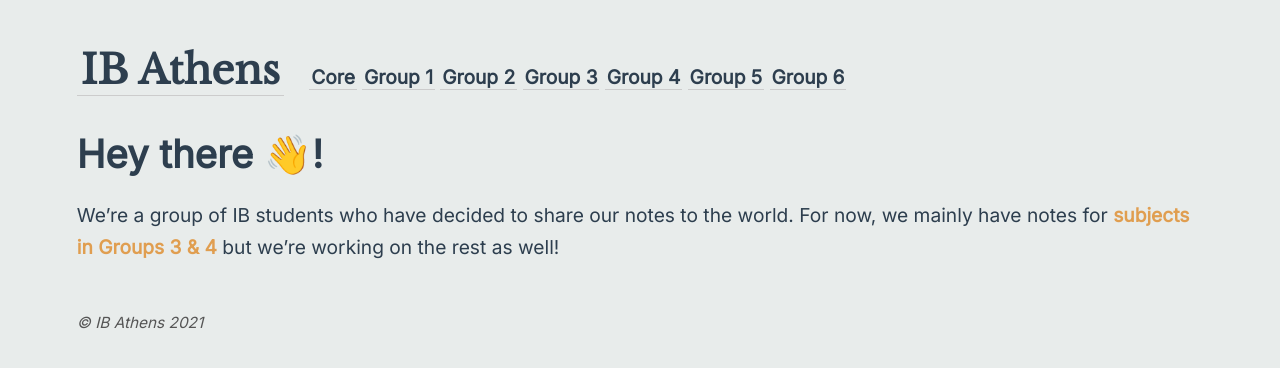
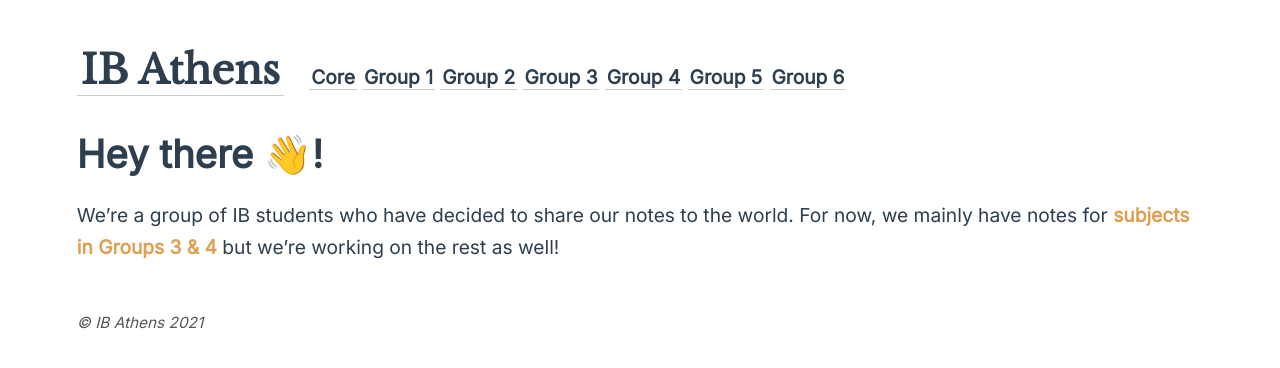
Before and after one commit to ibathens/ibathens.github.io, a Jekyll site: the page built from _pages/index.md, in a window 1280 px wide. Shown: the top 368 px of the page. Built offline with Jekyll 4.4.1, drawn with Linux system fonts in a browser that asks for light colours.

Commit message:
updated background colour

```diff
--- a/_sass/_style.scss
+++ b/_sass/_style.scss
@@ -7,8 +7,8 @@ $color-border: #cccccc;
 $border-radius: 5px;
 $font-family: Inter, sans-serif;
 
-$background: #E8ECEB;
-$background-accent: #D2DAD8;
+$background: #FFFFFF;
+$background-accent: #E8ECEB;
 $header-accent: #2D3E4E;
 $accent: #E09E50;
 
```
